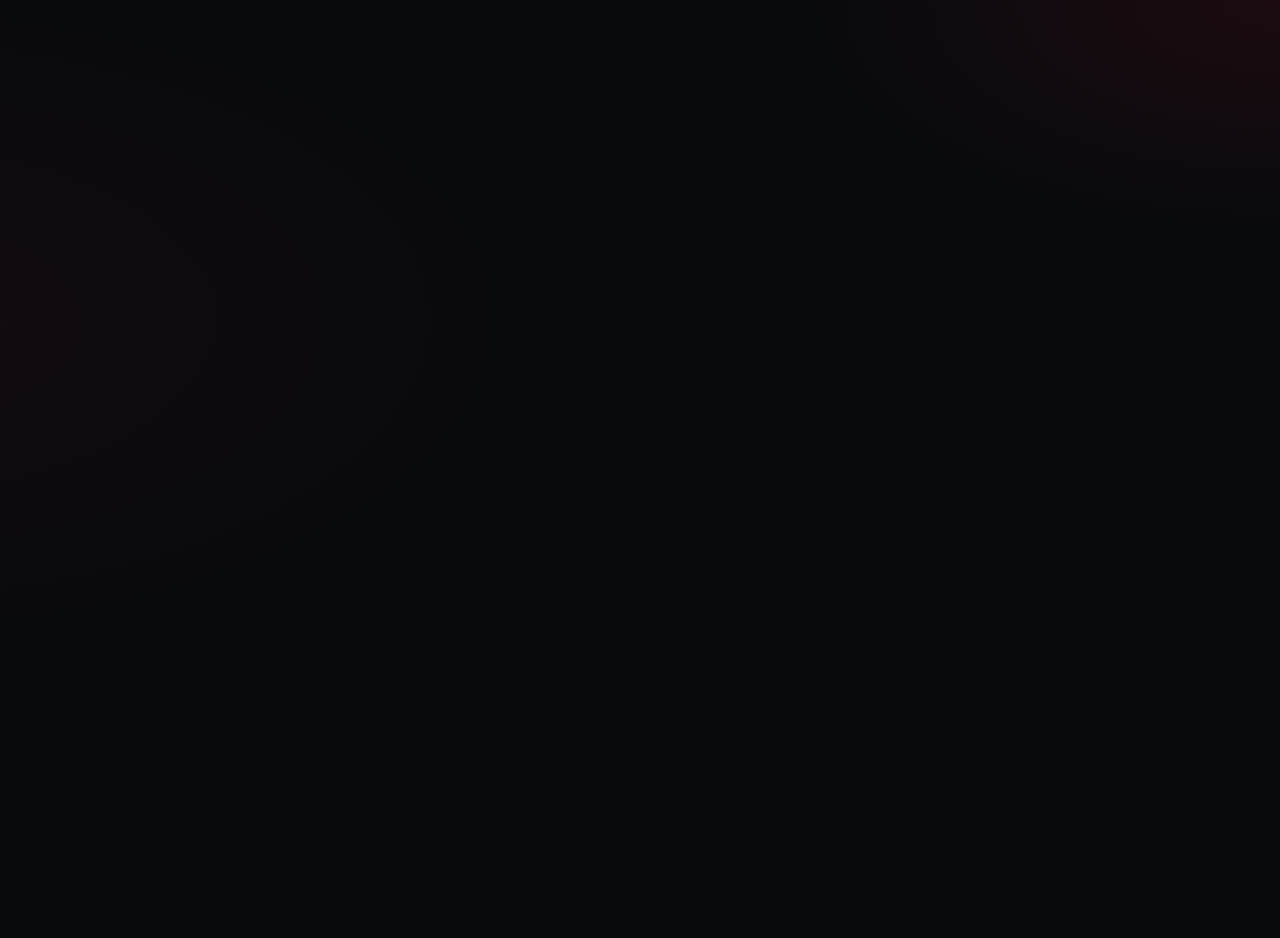
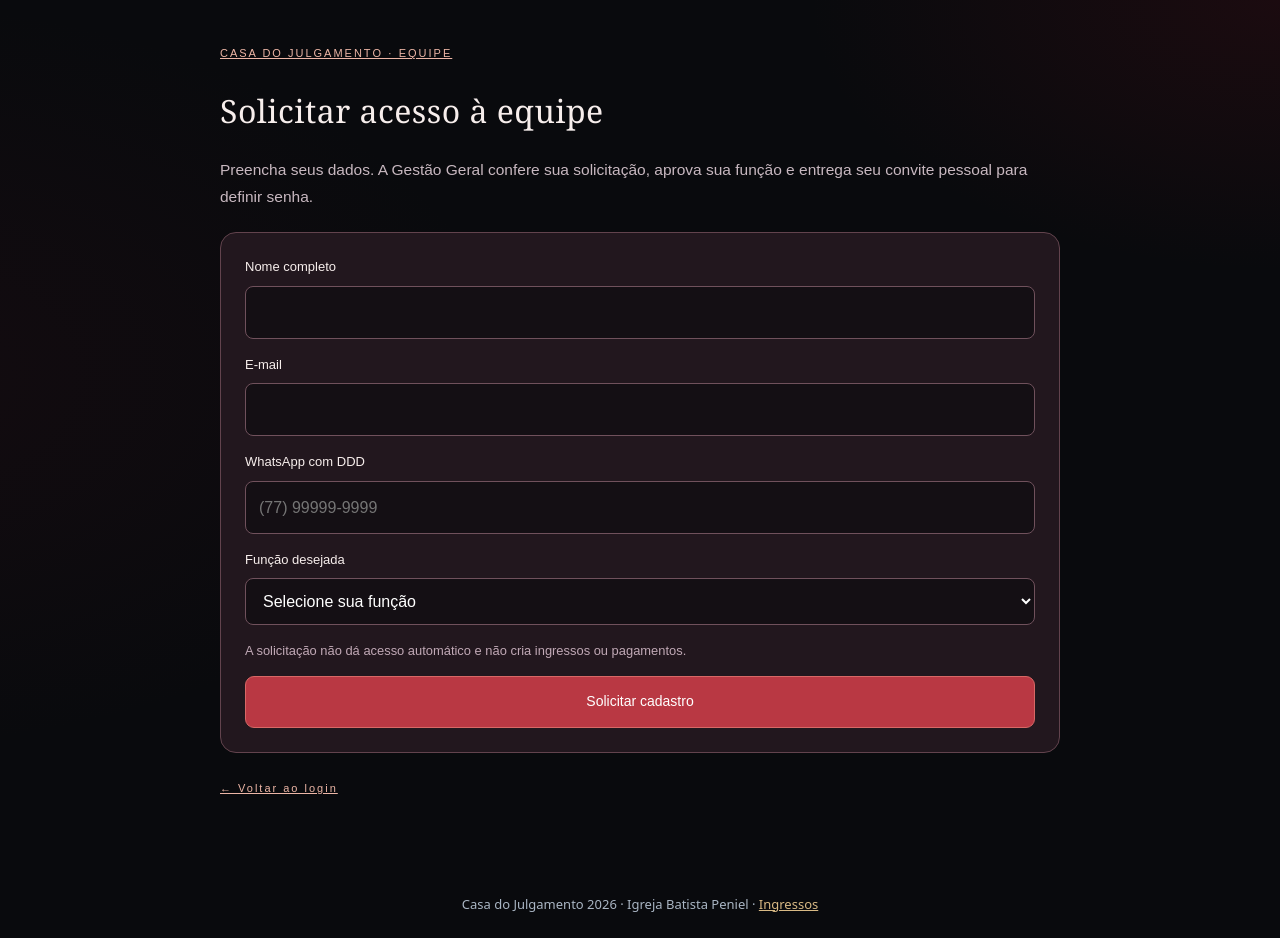
Before and after one commit to ibpenielvitoriadaconquista-arch/casadojulgamento, a Next.js app in the folder apps/site-oficial/: page /operacao/solicitar in a window 1280 px wide. Before the commit this address had no page. Before the commit the page ends 800 px from the top, so only its background shows below. Built offline with nearby package versions, Linux system fonts and the light colour scheme.

Commit message:
feat: fluxo de solicitação de acesso para colaboradores

```diff
--- /dev/null
+++ b/apps/site-oficial/pages/operacao/solicitar.jsx
@@ -0,0 +1,35 @@
+import {useState} from 'react';
+import StaffShell from '../../components/StaffShell';
+export default function Solicitar(){
+ const [busy,setBusy]=useState(false),[notice,setNotice]=useState(''),[error,setError]=useState('');
+ async function send(event){
+  event.preventDefault();if(busy)return;setBusy(true);setError('');setNotice('');
+  const f=new FormData(event.currentTarget);
+  try{
+   const r=await fetch('/api/operacao/solicitar',{method:'POST',headers:{'Content-Type':'application/json'},body:JSON.stringify(Object.fromEntries(f)),signal:AbortSignal.timeout(15000)});
+   const d=await r.json();if(!r.ok)throw Error(d.error||'Não foi possível registrar.');
+   setNotice(d.message);event.currentTarget.reset();
+  }catch(e){setError(e.message||'Serviço temporariamente indisponível.');}finally{setBusy(false);}
+ }
+ return <StaffShell title="Solicitar acesso à equipe">
+  <p>Preencha seus dados. A Gestão Geral confere sua solicitação, aprova sua função e entrega seu convite pessoal para definir senha.</p>
+  <form onSubmit={send}>
+   <label>Nome completo<input name="name" autoComplete="name" maxLength={120} required/></label>
+   <label>E-mail<input name="email" type="email" autoComplete="email" maxLength={254} required/></label>
+   <label>WhatsApp com DDD<input name="whatsapp" type="tel" autoComplete="tel" placeholder="(77) 99999-9999" maxLength={24} required/></label>
+   <label>Função desejada<select name="role" defaultValue="" required>
+    <option value="" disabled>Selecione sua função</option>
+    <option value="guias">Guia</option>
+    <option value="coordenacao">Coordenação</option>
+    <option value="caixa">Caixa</option>
+    <option value="apoio">Apoio</option>
+    <option value="portaria">Portaria</option>
+   </select></label>
+   <small>A solicitação não dá acesso automático e não cria ingressos ou pagamentos.</small>
+   {error&&<p role="alert" className="error">{error}</p>}
+   {notice&&<p role="status">{notice}</p>}
+   <button disabled={busy} type="submit">{busy?'Enviando…':'Solicitar cadastro'}</button>
+  </form>
+  <a href="/operacao/login">← Voltar ao login</a>
+ </StaffShell>;
+}
```
